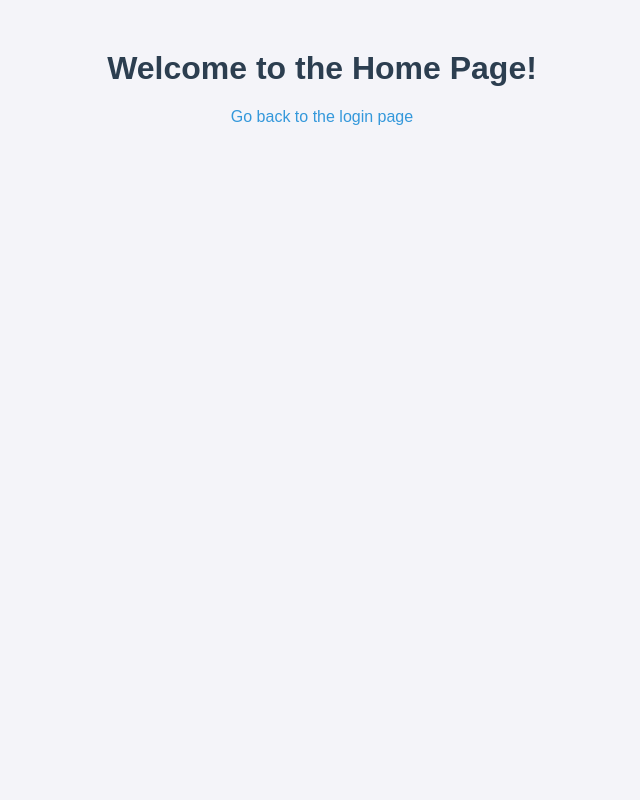
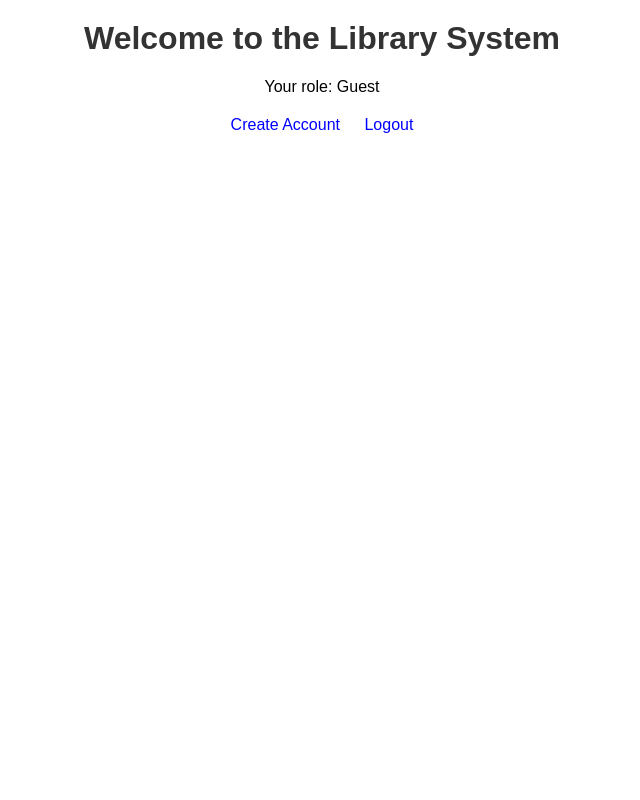
Before and after one commit to vinhhuynh09/CMPE-132-Project, a Flask app: template Project/templates/home.html in a window 1280 px wide. Shown: the whole page, without its empty margins (318-958 px from the left). Run offline with Flask 3, Linux system fonts and the light colour scheme; the template is opened without the code that fills it, so the values that code supplies are empty.

Commit message:
Add files via upload

```diff
--- a/Project/templates/home.html
+++ b/Project/templates/home.html
@@ -1,5 +1,11 @@
+{% extends "base.html" %}
+
+{% block title %}Home{% endblock %}
+
+{% block content %}
 <!DOCTYPE html>
 <html lang="en">
+
 <head>
     <meta charset="UTF-8">
     <meta name="viewport" content="width=device-width, initial-scale=1.0">
@@ -7,53 +13,40 @@
     <style>
         body {
             font-family: Arial, sans-serif;
-            background-color: #f4f4f9;
-            color: #333;
             text-align: center;
             margin: 0;
-            padding: 0;
+            padding: 20px;
         }
-        .container {
-            margin-top: 50px;
+
+        h1 {
+            color: #333;
         }
-        h1 {
-            color: #2c3e50;
-        }
-        .message {
-            background-color: #e74c3c;
-            color: white;
-            padding: 15px;
-            border-radius: 5px;
-            display: inline-block;
+
+        .nav {
             margin-top: 20px;
         }
-        a {
+
+        .nav a {
             text-decoration: none;
-            color: #3498db;
-            font-size: 16px;
+            color: blue;
+            margin: 0 10px;
         }
-        a:hover {
+
+        .nav a:hover {
             text-decoration: underline;
         }
     </style>
 </head>
+
 <body>
+    <h1>Welcome to the Library System</h1>
+    <p>Your role: {{ session.get('role', 'Guest') }}</p>
 
-    <div class="container">
-        <h1>Welcome to the Home Page!</h1>
+    <div class="nav">
+        <a href="/createaccount">Create Account</a>
+        <a href="/">Logout</a>
+    </div>
+</body>
 
-        {% with messages = get_flashed_messages() %}
-            {% if messages %}
-                <div class="message">
-                    {% for message in messages %}
-                        <p>{{ message }}</p>
-                    {% endfor %}
-                </div>
-            {% endif %}
-        {% endwith %}
-
-        <p><a href="/">Go back to the login page</a></p>
-    </div>
-
-</body>
 </html>
+{% endblock %}
```
